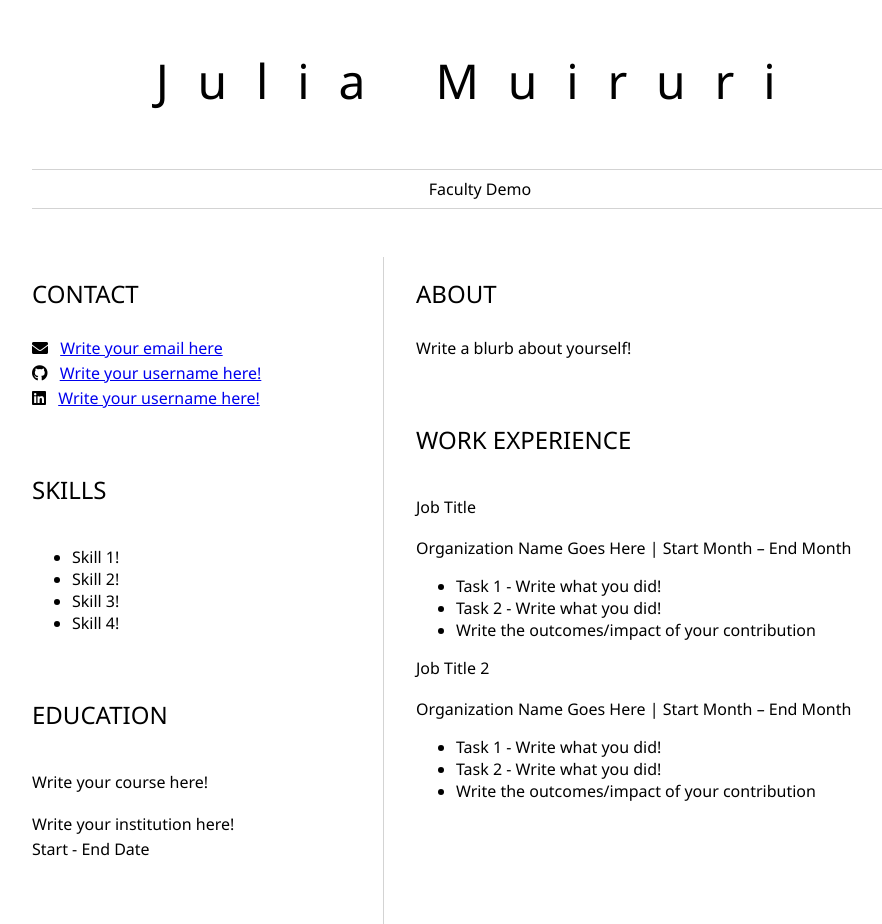
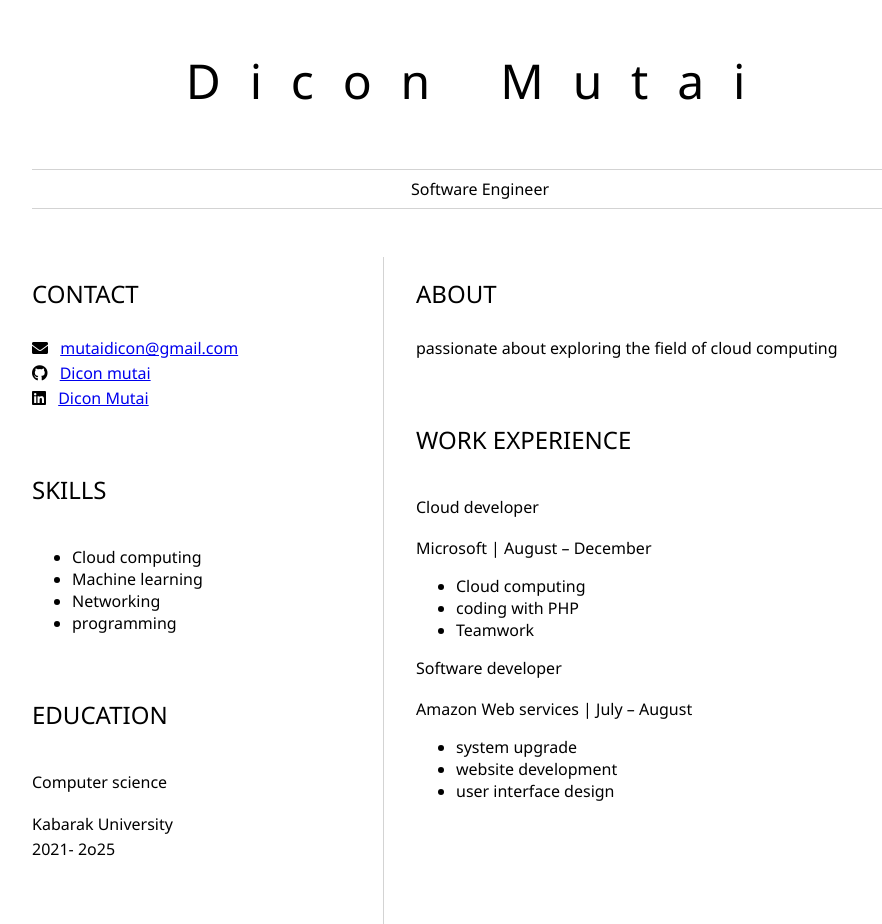
Before and after one commit to diconmutai/Dicon-Ressume, a plain HTML site: page index.html in a window 1280 px wide. Shown: the whole page, without its empty margins (160-1042 px from the left). Drawn offline with Linux system fonts and the light colour scheme.

Commit message:
personal details

```diff
--- a/index.html
+++ b/index.html
@@ -2,15 +2,15 @@
 	<head>
 		<link href="style.css" rel="stylesheet">
         <link rel="stylesheet" href="https://cdnjs.cloudflare.com/ajax/libs/font-awesome/5.15.4/css/all.min.css">
-        <title>Julia Muiruri</title>
+        <title>MY RESUME</title>
 	</head>
 
 	<body>
 		<header id="header">
 			<!-- resume header with your name and title -->
-			<h1>Julia Muiruri</h1>
+			<h1>Dicon Mutai</h1>
 			<hr>
-			Faculty Demo
+			 Software Engineer
 			<hr>
 		</header>
 		<main>
@@ -20,36 +20,36 @@
 					<!-- contact info including social media -->
                     <p>
                         <i class="fa fa-envelope" aria-hidden="true"></i>
-                        <a href="mailto:username@domain.top-level domain">Write your email here</a>
+                        <a href="mailto:username@domain.top-level domain">mutaidicon@gmail.com</a>
                     </p>
                     <p>
                         <i class="fab fa-github" aria-hidden="true"></i>
-                        <a href="github.com/yourGitHubUsername">Write your username here!</a>
+                        <a href="github.com/diconmutai">Dicon mutai</a>
                     </p>
                     <p>
                         <i class="fab fa-linkedin" aria-hidden="true"></i>
-                        <a href="linkedin.com/yourLinkedInUsername">Write your username here!</a>
+                        <a href="linkedin.com/dicon-mutai">Dicon Mutai</a>
                     </p>
 				</section>
 				<section>
 					<h2>SKILLS</h2>
 					<!-- your skills -->
                     <ul>
-                        <li>Skill 1!</li>
-                        <li>Skill 2!</li>
-                        <li>Skill 3!</li>
-                        <li>Skill 4!</li>
+                        <li>Cloud computing</li>
+                        <li>Machine learning</li>
+                        <li>Networking</li>
+                        <li>programming</li>
                     </ul>
 				</section>
 				<section>
 					<h2>EDUCATION</h2>
 					<!-- your education -->
-                    <h3>Write your course here!</h3>
+                    <h3>Computer science</h3>
                     <p>
-                        Write your institution here!
+                        Kabarak University
                     </p>
                     <p>
-                        Start - End Date
+                        2021- 2o25
                     </p>
 				</section>
 			</article>
@@ -57,30 +57,30 @@
 				<section>
 					<h2>ABOUT</h2>
 					<!-- about you -->
-                    <p>Write a blurb about yourself!</p>
+                    <p>passionate about exploring the field of cloud computing</p>
 				</section>
 				<section>
 					<h2>WORK EXPERIENCE</h2>
 					<!-- your work experience -->
-                    <h3>Job Title</h3>
+                    <h3>Cloud developer</h3>
                     <p>
-                        Organization Name Goes Here | Start Month – End Month
+                        Microsoft | August – December
                     </p>
                     <ul>
-                            <li>Task 1 - Write what you did!</li>
-                            <li>Task 2 - Write what you did!</li>
-                            <li>Write the outcomes/impact of your contribution</li>
+                            <li>Cloud computing</li>
+                            <li>coding with PHP</li>
+                            <li>Teamwork</li>
 
                     </ul>
 
-                    <h3>Job Title 2</h3>
+                    <h3>Software developer</h3>
                     <p>
-                        Organization Name Goes Here | Start Month – End Month
+                        Amazon Web services | July – August
                     </p>
                     <ul>
-                            <li>Task 1 - Write what you did!</li>
-                            <li>Task 2 - Write what you did!</li>
-                            <li>Write the outcomes/impact of your contribution</li>
+                            <li>system upgrade</li>
+                            <li>website development</li>
+                            <li>user interface design</li>
 
                     </ul>
 				</section>
```
